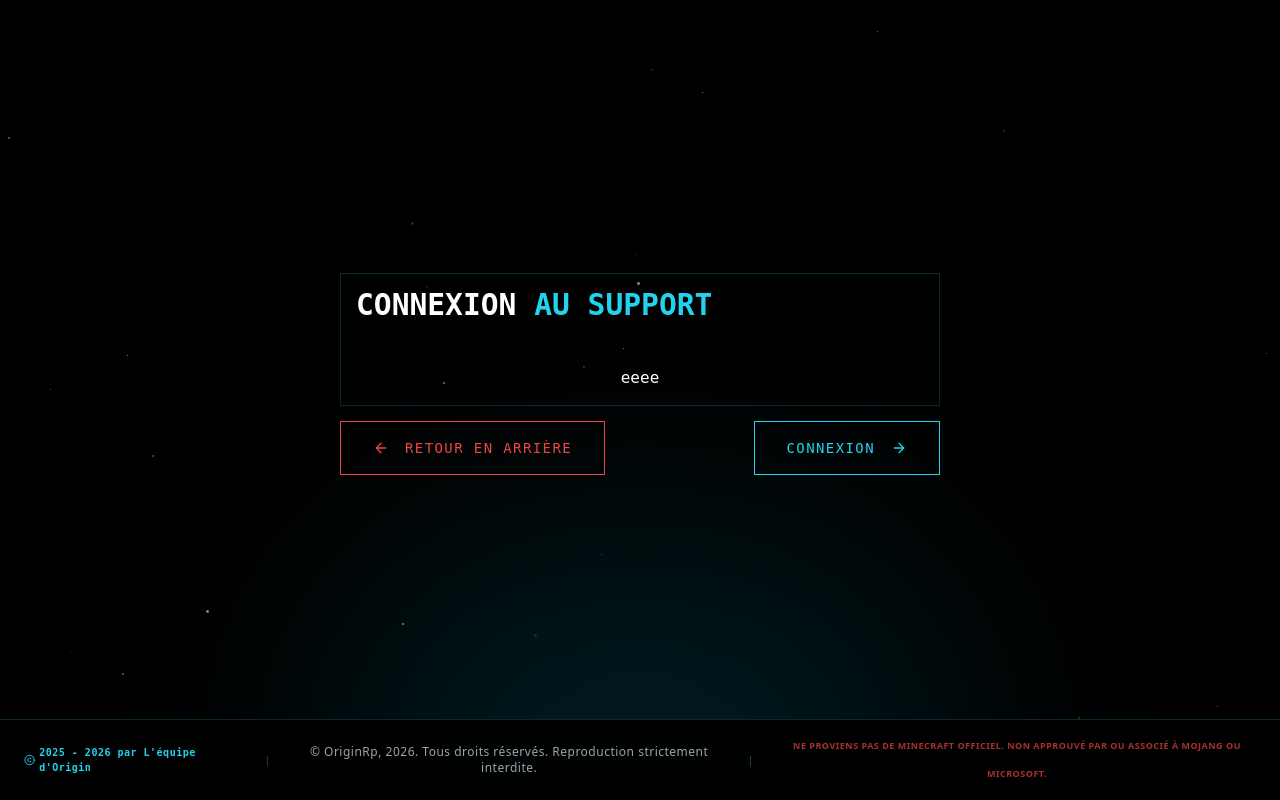
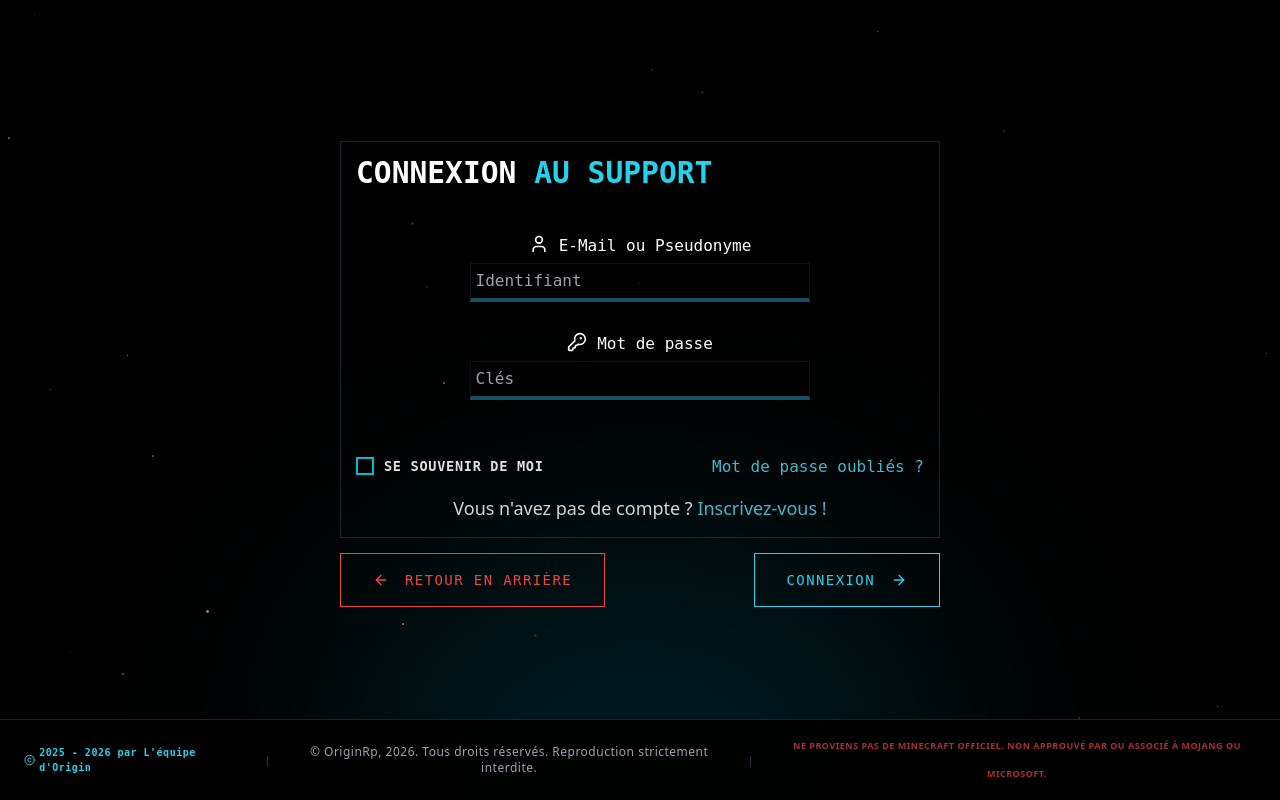
Before and after one commit to Stiles52/stiles52.github.io, a PHP site: page /login in a window 1280 px wide. Run offline with PHP 8.4, Linux system fonts and the light colour scheme; some libraries are stand-ins or nearby versions.

Commit message:
💄 Inject V1-Test of the Login Page
(Need to add buttons for login via API)

```diff
--- a/login.php
+++ b/login.php
@@ -34,8 +34,28 @@
         <div>
             <div style="padding: 15px; border: 1px solid #20d3ee33; width: 600px;">
                 <h3 class="font-bold text-white uppercase">Connexion <span class="text-cyan-400">au support</span></h3>
-                <div style="display: flex; justify-content: center; padding-top: 45px;">
-                    eeee
+                <div style="display: flex; justify-content: center; flex-direction: column; align-items: center; padding-top: 45px;">
+                    <div style="width: 100%; display: flex; justify-content: center; flex-direction: column; align-items: center; padding-bottom: 25px;">
+                        <label><i data-lucide="user" class="lucide w-5 h-5" style="margin-right: 10px;"></i> E-Mail ou Pseudonyme</label>
+                        <input type="text" placeholder="Identifiant">
+                    </div>
+                    <div style="width: 100%; display: flex; justify-content: center; flex-direction: column; align-items: center; padding-bottom: 25px;">
+                        <label><i data-lucide="key-round" class="lucide w-5 h-5" style="margin-right: 10px;"></i> Mot de passe</label>
+                        <input type="password" placeholder="Clés">
+                    </div>
+                    <div style="display: flex; width: 100%; justify-content: space-between; flex-direction: row; align-items: center; padding-top: 25px;">
+                        <div style="display: flex; justify-content: center; gap: 10px;">
+                            <label class="checkbox">
+                                <input type="checkbox" name="checkbox-content" class="checkbox-content">
+                                <span class="checkbox-mark"></span>
+                                <span class="checkbox-label-text">Se souvenir de moi</span>
+                            </label>
+                        </div>
+                        <div>
+                            <a href="#">Mot de passe oubliés ?</a>
+                        </div>
+                    </div>
+                    <p style="text-align: center; padding-top: 15px;">Vous n'avez pas de compte ? <a href="#">Inscrivez-vous !</a></p>
                 </div>
             </div>
             <div style="display: flex; justify-content: space-between; margin-top: 15px;">
```
